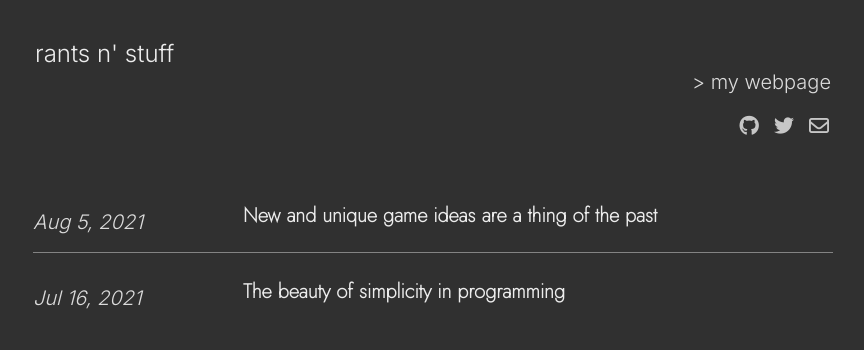
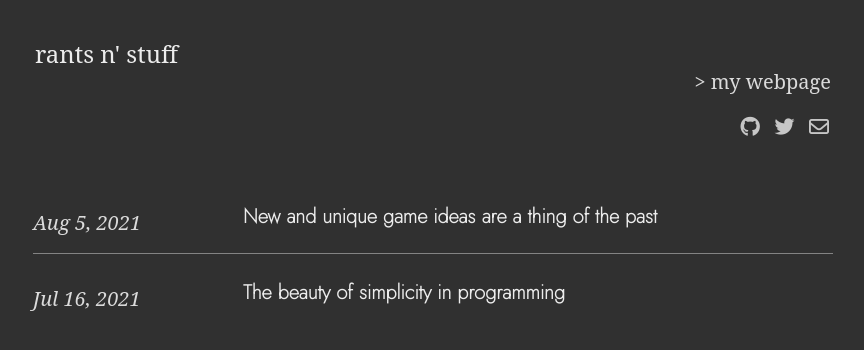
Before and after one commit to dcostap/personal-blog, a Jekyll site: the page built from index.html, in a window 1280 px wide. Shown: the top 350 px of the page, without its empty margins (207-1071 px from the left). Built offline with Jekyll 4.4.1, drawn with Linux system fonts in a browser that asks for light colours; nearby versions of some CDN libraries; the list of posts is cut into pages by our own code.

Commit message:
Change font yet again

```diff
--- a/_includes/head.html
+++ b/_includes/head.html
@@ -39,7 +39,7 @@
   {% else %}
   <link href='//fonts.googleapis.com/css?family=Merriweather:900,900italic,300,300italic' rel='stylesheet' type='text/css'>
   <link href='//fonts.googleapis.com/css?family=Lato:600,300' rel='stylesheet' type='text/css'>
-  <link href="//fonts.googleapis.com/css2?family=Inter:wght@300;400;500;600;700&display=swap" rel="stylesheet" type='text/css'>
+  <link href="https://fonts.googleapis.com/css2?family=Noto+Serif:ital,wght@0,400;0,700;1,400;1,700&display=swap" rel="stylesheet">
   {% endif %}
   {% if site.show_social_icons or site.show_sharing_icons %}
     <link href="//maxcdn.bootstrapcdn.com/font-awesome/latest/css/font-awesome.min.css" rel="stylesheet">
--- a/_sass/_variables.scss
+++ b/_sass/_variables.scss
@@ -1,7 +1,7 @@
 // Typography
 $base-font-size: 0.9rem !default;
 $bold-font-weight: bold !default;
-$font-family: 'Inter', 'Montserrat', 'Lato', 'PT Serif', Georgia, 'Times New Roman', serif !default;
+$font-family: 'Noto Serif', 'Montserrat', 'Lato', 'PT Serif', Georgia, 'Times New Roman', serif !default;
 $line-height: 1.3 !default;
 $heading-font-family: 'Jost', 'Helvetica Neue', Helvetica, sans-serif !default;
 $heading-font-weight: 900 !default;
```
